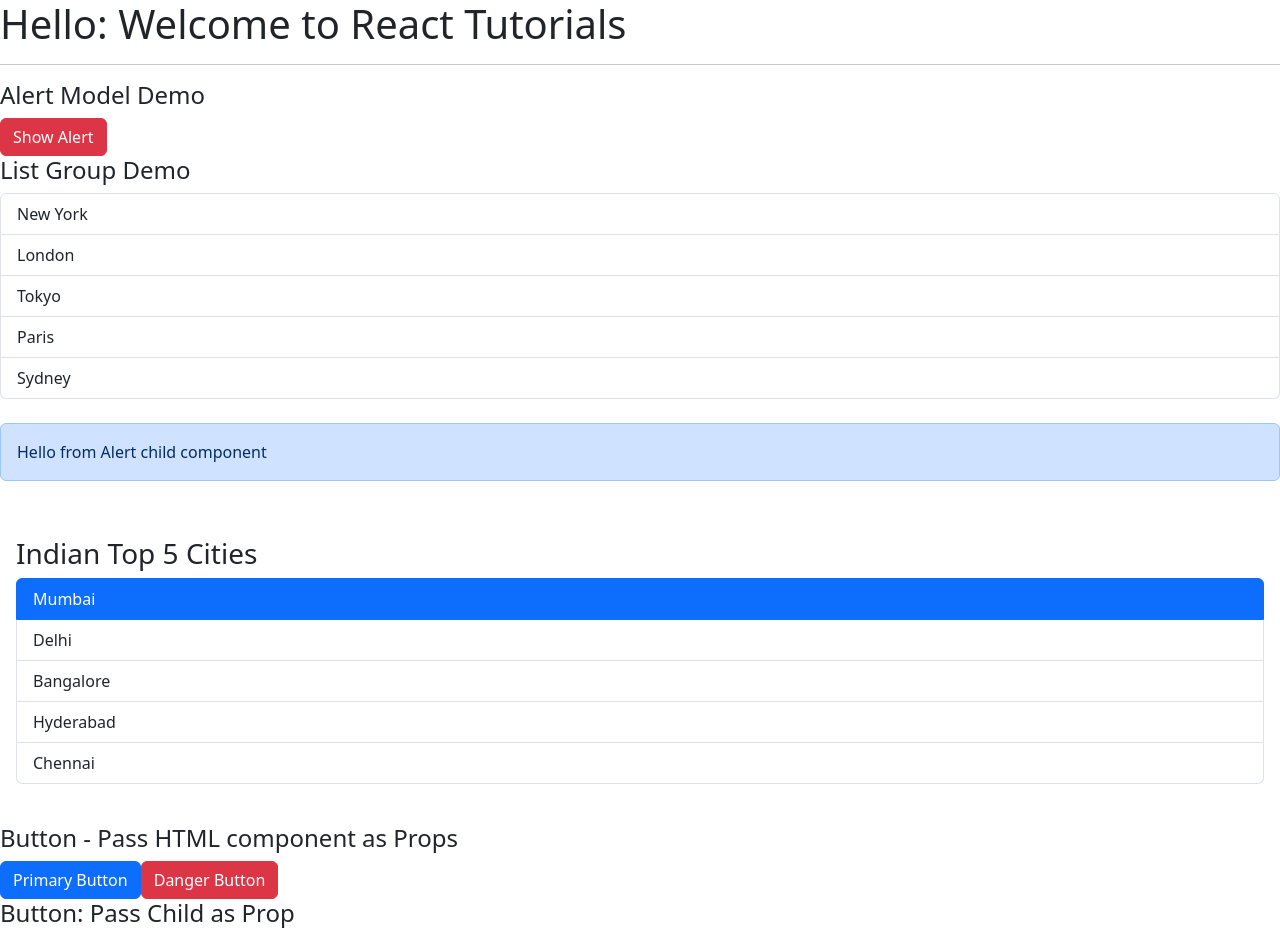
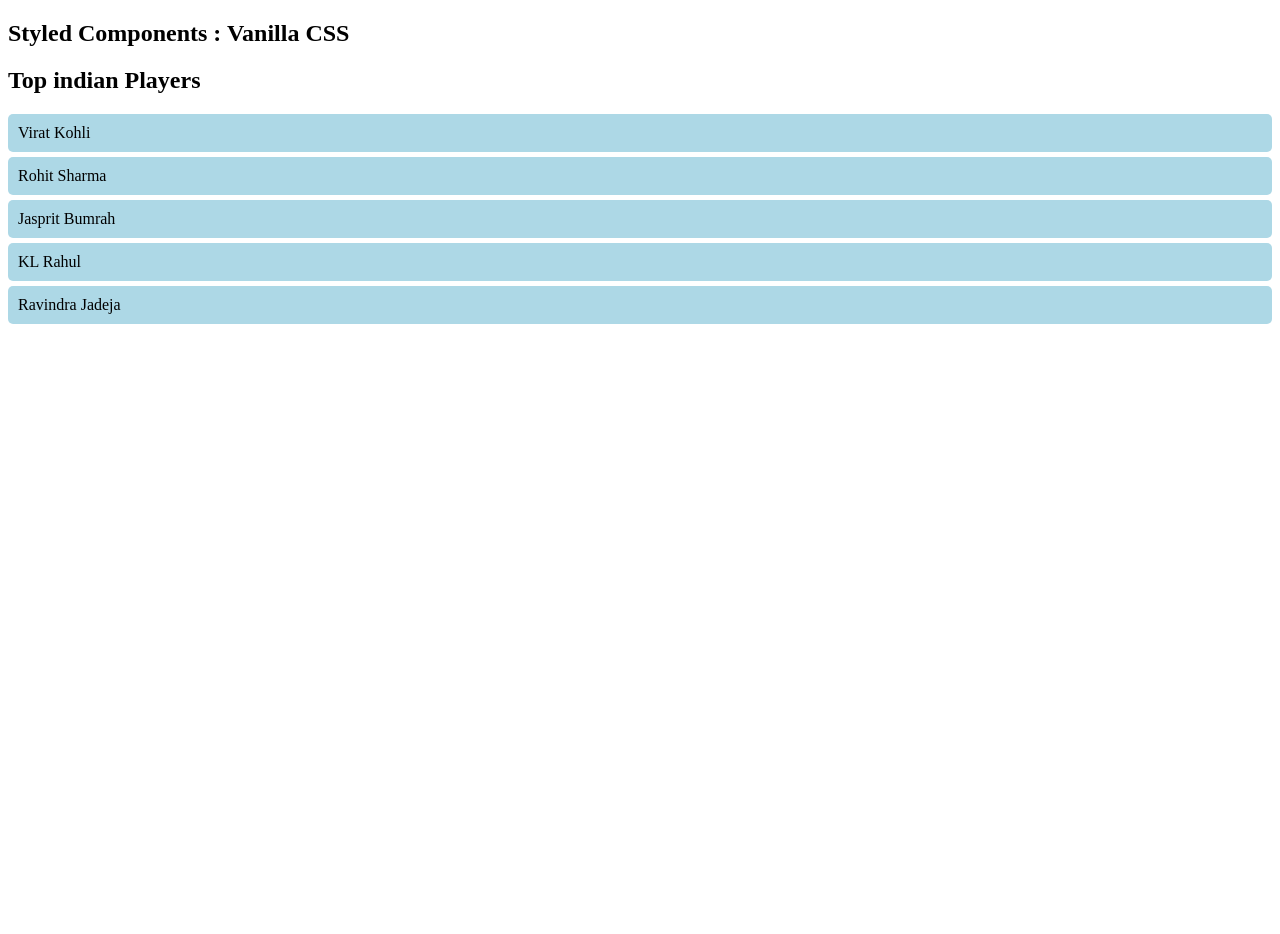
Before and after one commit to MadhuKumarGowda/React-concepts, a React (Vite) app in the folder react-app/: page / in a window 1280 px wide. Shown: the top 934 px of the page. After the commit the page ends 800 px from the top, so only its background shows below. Built offline with nearby package versions, Linux system fonts and the light colour scheme.

Commit message:
Implemented VanillaCSS

```diff
--- a/react-app/src/App.tsx
+++ b/react-app/src/App.tsx
@@ -1,71 +1,13 @@
 // App.tsx
 // Main entry point of the React application.
-// Imports and renders demo components: Message, ListGroups, PropsListGroup, Alert, Button, and Button_prop.
-// Demonstrates passing props, children, and event handlers to components.
 
-import Message from "./Message";
-import ListGroups from "./components/ListGroups";
-import PropsListGroup from "./components/PropsListGroup";
-import Alert from "./components/Alert";
-import Button from "./components/Button_passChild";
-import Button_prop from "./components/Button_prop";
-import Alert_model from "./components/Alert_model";
+import VanillaCSS from "./components/VanillaCSS/VanillaCSS";
 
-/**
- * Main application component rendering various demo components.
- *
- * Features:
- * - Defines a list of city names and passes them as props to PropsListGroup.
- * - Renders Message, ListGroups, and Alert components.
- * - Demonstrates passing children to Alert and Button components.
- * - Demonstrates passing props to Button_prop for different button styles and texts.
- */
 function App() {
-  const cities: string[] = [
-    "Mumbai",
-    "Delhi",
-    "Bangalore",
-    "Hyderabad",
-    "Chennai",
-  ];
-
-  const handleSelectItem = (item: string) => {
-    console.log("Selected item:", item);
-  };
-
   return (
     <>
-      <Message />
-      <hr />
-      <h4> Alert Model Demo</h4>
-      <Alert_model />
-      <h4>List Group Demo</h4>
-      <ListGroups />
-      <br />
-      {/* Alert component with children */}
-      <Alert>
-        Hello from <span>Alert child component</span>
-      </Alert>
-      <br />
-      {/* PropsListGroup with cities, title, and selection handler */}
-      <PropsListGroup
-        items={cities}
-        title="Indian Top 5 Cities"
-        onSelectItem={handleSelectItem}
-      />
-      <br />
-      <h4> Button - Pass HTML component as Props</h4>
-      <Button onclick={() => console.log("Button 1 clicked.")}>
-        Primary Button
-      </Button>
-      <Button color="danger" onclick={() => console.log("Button 2 clicked.")}>
-        Danger Button
-      </Button>
-      <br />
-      <h4> Button: Pass Child as Prop</h4>
-      <Button_prop btnType="btn btn-primary" btnText="Submit" />
-      <Button_prop btnType="btn btn-secondary" btnText="Reset" />
-      <Button_prop btnType="btn btn-success" btnText="Done" />
+      <h2>Styled Components : Vanilla CSS </h2>
+      <VanillaCSS />
     </>
   );
 }
--- /dev/null
+++ b/react-app/src/components/VanillaCSS/VanillaCSS.css
@@ -0,0 +1,11 @@
+.list-group{
+    list-style: none;
+    padding: 0;
+}
+
+.list-group-item{
+    background-color: lightblue;
+    margin: 5px 0;
+    padding: 10px;
+    border-radius: 5px;
+}
--- /dev/null
+++ b/react-app/src/components/VanillaCSS/VanillaCSS.tsx
@@ -0,0 +1,33 @@
+// Import React (optional in modern React, but good for clarity)
+// import React from 'react';
+
+import "./VanillaCSS.css";
+
+// Functional component definition for VanillaCSS
+const VanillaCSS = () => {
+  const players: string[] = [
+    "Virat Kohli",
+    "Rohit Sharma",
+    "Jasprit Bumrah",
+    "KL Rahul",
+    "Ravindra Jadeja",
+  ];
+
+  const item_list = players.map((player, index) => {
+    return (
+      <li className="list-group-item" key={index}>
+        {player}
+      </li>
+    );
+  });
+  // Render a div with the text "VanillaCSS"
+  return (
+    <>
+      <h2>Top indian Players </h2>
+      <ul className="list-group">{item_list}</ul>
+    </>
+  );
+};
+
+// Export the VanillaCSS component as default
+export default VanillaCSS;
```
Also changed, not shown: react-app/src/main.tsx (+7 -7 lines).
